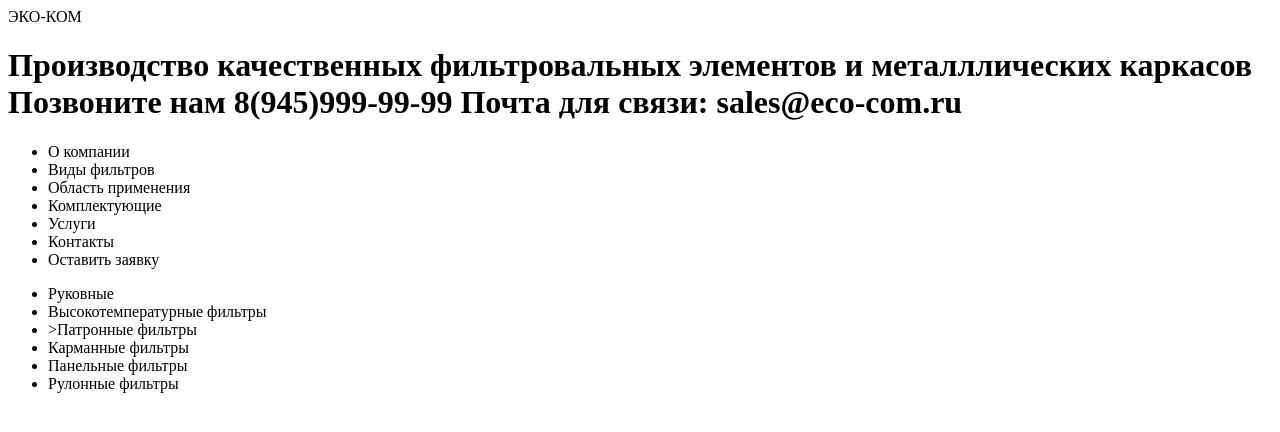
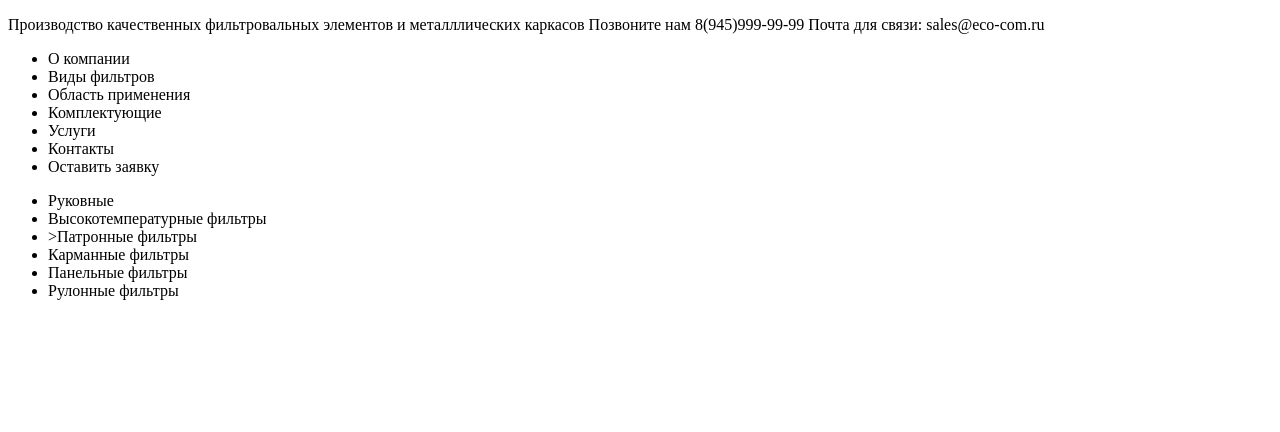
Before and after one commit to RomanDovgii/eco-com, a plain HTML site: page index.html in a window 1280 px wide. Drawn offline with Linux system fonts and the light colour scheme.

Commit message:
Update index.html

```diff
--- a/index.html
+++ b/index.html
@@ -9,12 +9,9 @@
 </head>
 
 <body>
-    <header>
-        ЭКО-КОМ
-    </header>
-    <h1>
+    <p>
         Производство качественных фильтровальных элементов и металллических каркасов Позвоните нам 8(945)999-99-99 Почта для связи: sales@eco-com.ru
-    </h1>
+    </p>
     <section>
         <nav>
             <ul>
@@ -42,6 +39,8 @@
             </ul>
         </nav>
     </section>
+
+    <section>
         <ul>
             <li>
                 <a>Руковные</a>
@@ -62,6 +61,7 @@
                 <a>Рулонные фильтры</a>
             </li>
         </ul>
+    </section>
 
 
 
```
Lines whose indentation alone changed are shown as unchanged.
